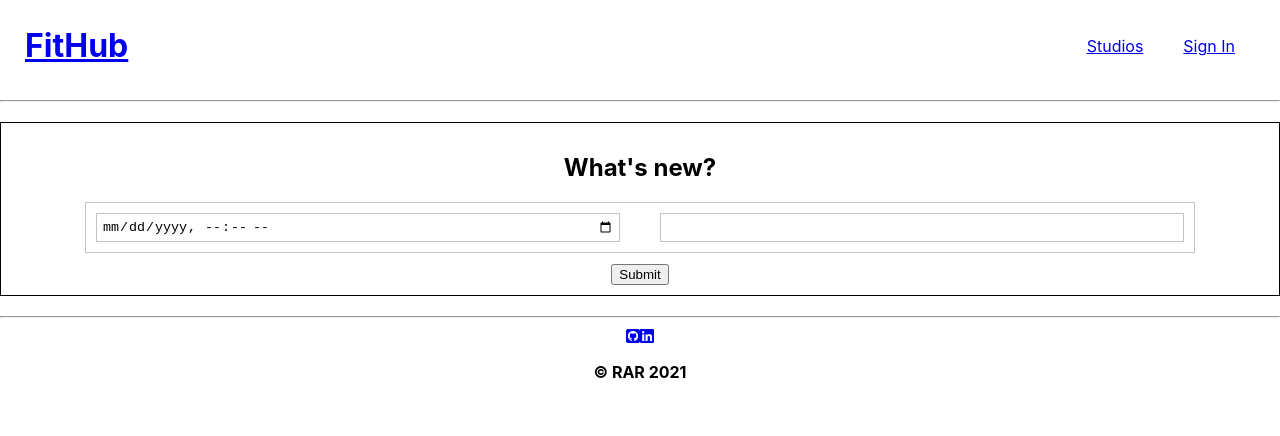
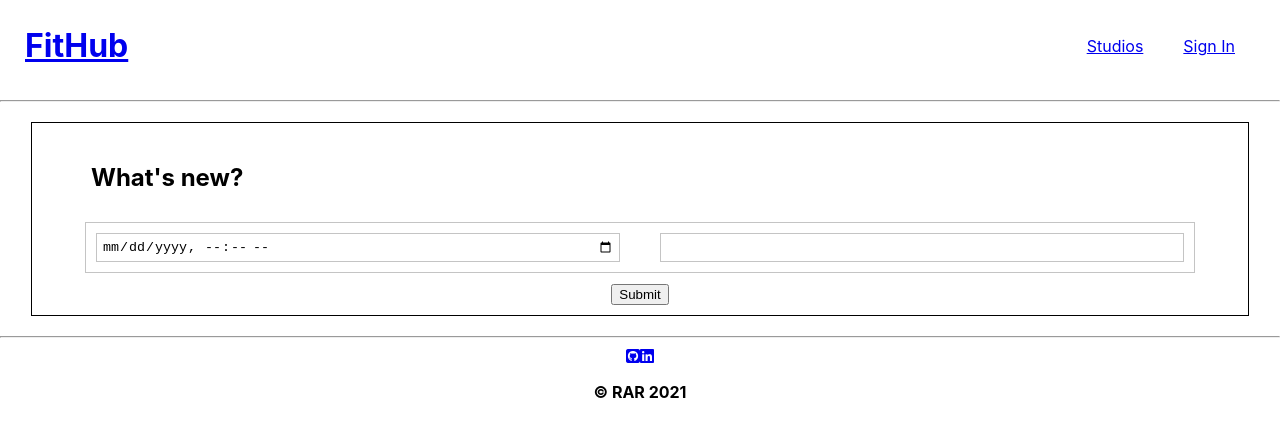
Before and after one commit to rararamberg/fithub, a React (Create React App) app in the folder client/: page /my-studio/createclass in a window 1280 px wide. Shown: the top 436 px of the page. Built offline with nearby package versions, Linux system fonts and the light colour scheme; no server answers; sample sign-in values are in the browser's storage.

Commit message:
fixed h2 spacing for class form screens

```diff
--- a/client/src/screens/ClassCreate/ClassCreate.css
+++ b/client/src/screens/ClassCreate/ClassCreate.css
@@ -2,6 +2,14 @@
   border: 1px solid black;
   margin: 20px auto;
   padding: 10px 0;
+  width: 95vw;
+}
+
+.class-create-div h2 {
+  text-align: left;
+  margin: 20px auto;
+  width: 85vw;
+  padding: 10px 10px 10px 0;
 }
 
 .class-create-div input {
--- a/client/src/screens/ClassEdit/ClassEdit.css
+++ b/client/src/screens/ClassEdit/ClassEdit.css
@@ -2,6 +2,13 @@
   border: 1px solid black;
   margin: 20px auto;
   padding: 10px 0;
+}
+
+.class-edit-div h2 {
+  text-align: left;
+  margin: 20px auto;
+  width: 85vw;
+  padding: 10px 10px 10px 0;
 }
 
 .class-edit-div input {
```
